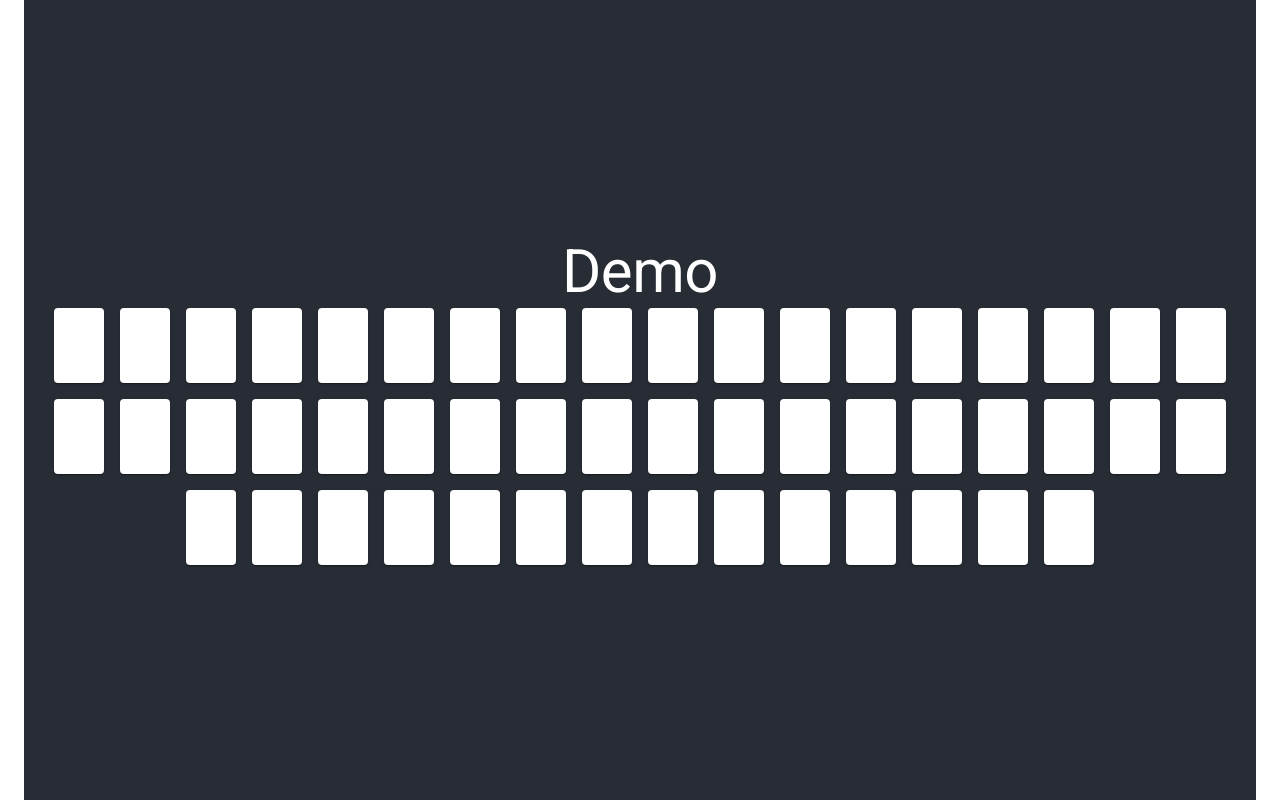
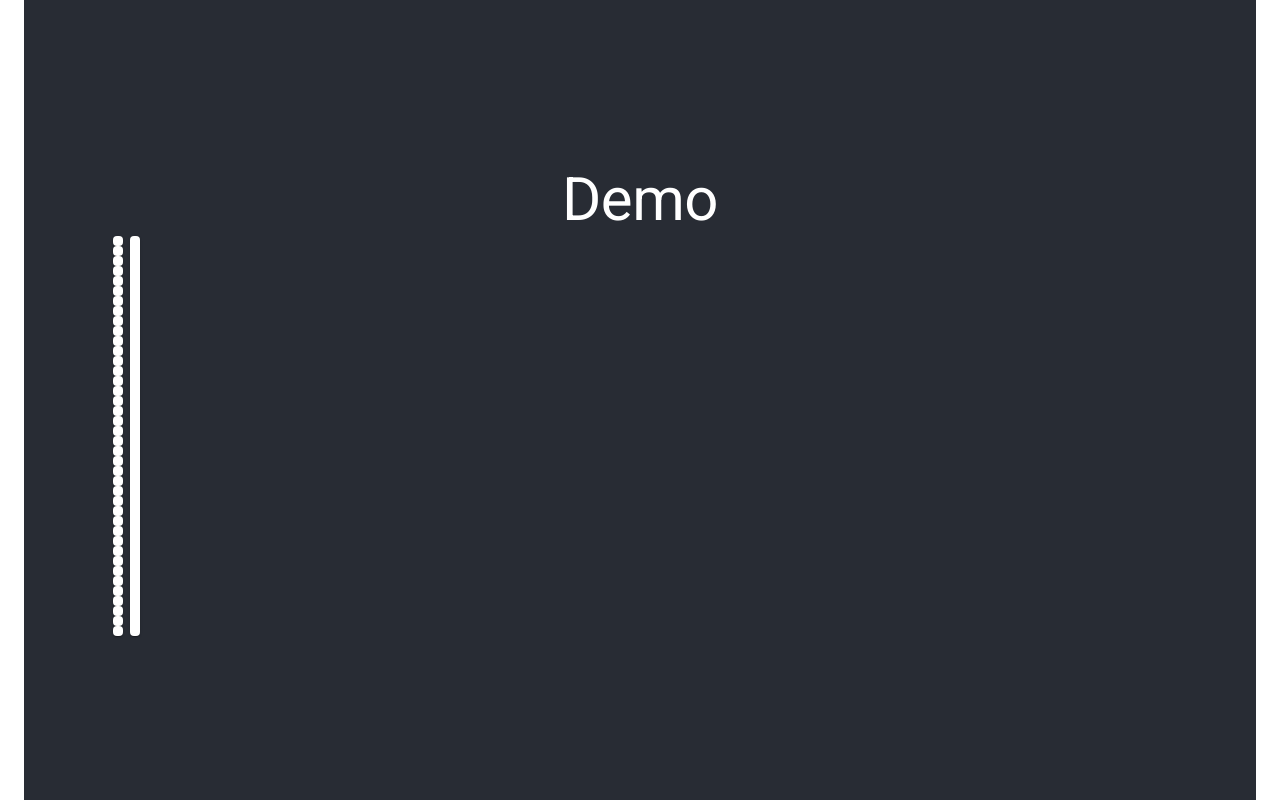
Before and after one commit to vegaluisjose/demo, a React (Create React App) app: page / in a window 1280 px wide. Built offline with nearby package versions, Linux system fonts and the light colour scheme.

Commit message:
back to grids

```diff
--- a/src/App.js
+++ b/src/App.js
@@ -6,30 +6,9 @@ import Grid from '@material-ui/core/Grid'
 import Typography from '@material-ui/core/Typography'
 import 'fontsource-roboto';
 
-// const classes = {
-//   paper: {
-//     height: 140,
-//     width: 100
-//   },
-//   control: {
-//     padding: 20,
-//     marginTop: 15,
-//     background: "#fc3"
-//   }
-// };
-
 class App extends Component {
 
-  renderCell = (value, index) => {
-    return (
-      <Grid item>
-        <Paper style={{ height:75, width: 50 }}/>
-      </Grid>
-    );
-  }
-
   render() {
-    const elements = ['lut', 'lut', 'lut', 'dsp', 'lut', 'lut'];
     return (
       <Container>
         <div className="App">
@@ -37,14 +16,26 @@ class App extends Component {
             <Typography variant="h2" component="div">
               Demo
             </Typography>
-            <Grid container spacing={2} justify="center">
-              {[...Array(50)].map((v, i) => this.renderCell(v, i))}
+            <Grid container direction="column">
+            {[...Array(1)].map((v) =>
+                <Grid container xs={2} justify="center">
+                  <Grid container item xs={1} direction="column">
+                    {[...Array(40)].map((v) =>
+                      <Grid item>
+                        <Paper style={{ height:10, width: 10 }}/>
+                      </Grid>
+                    )}
+                  </Grid>
+                  <Grid item>
+                      <Paper style={{ height:400, width: 10 }}/>
+                    </Grid>
+                </Grid>
+            )}
             </Grid>
           </header>
         </div>
       </Container>
-    );
-  }
+  )}
 
 }
 
```
